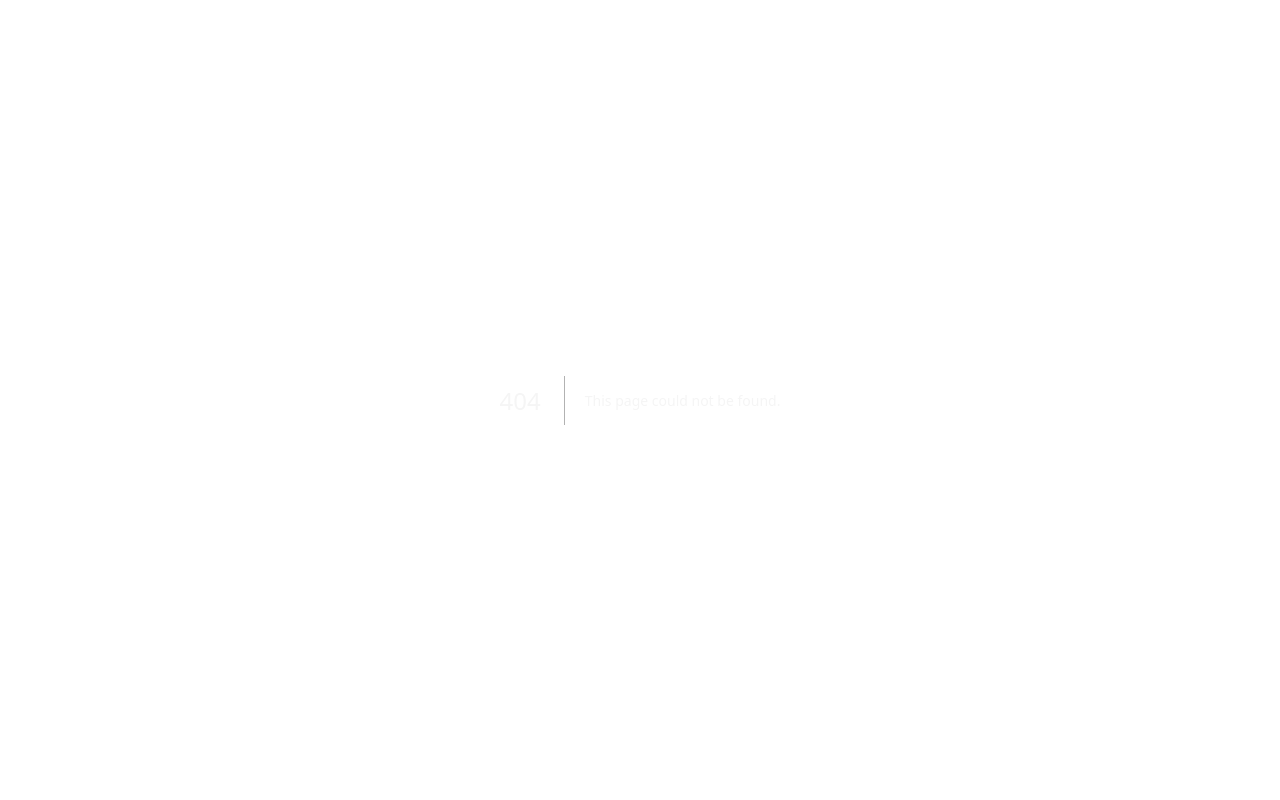
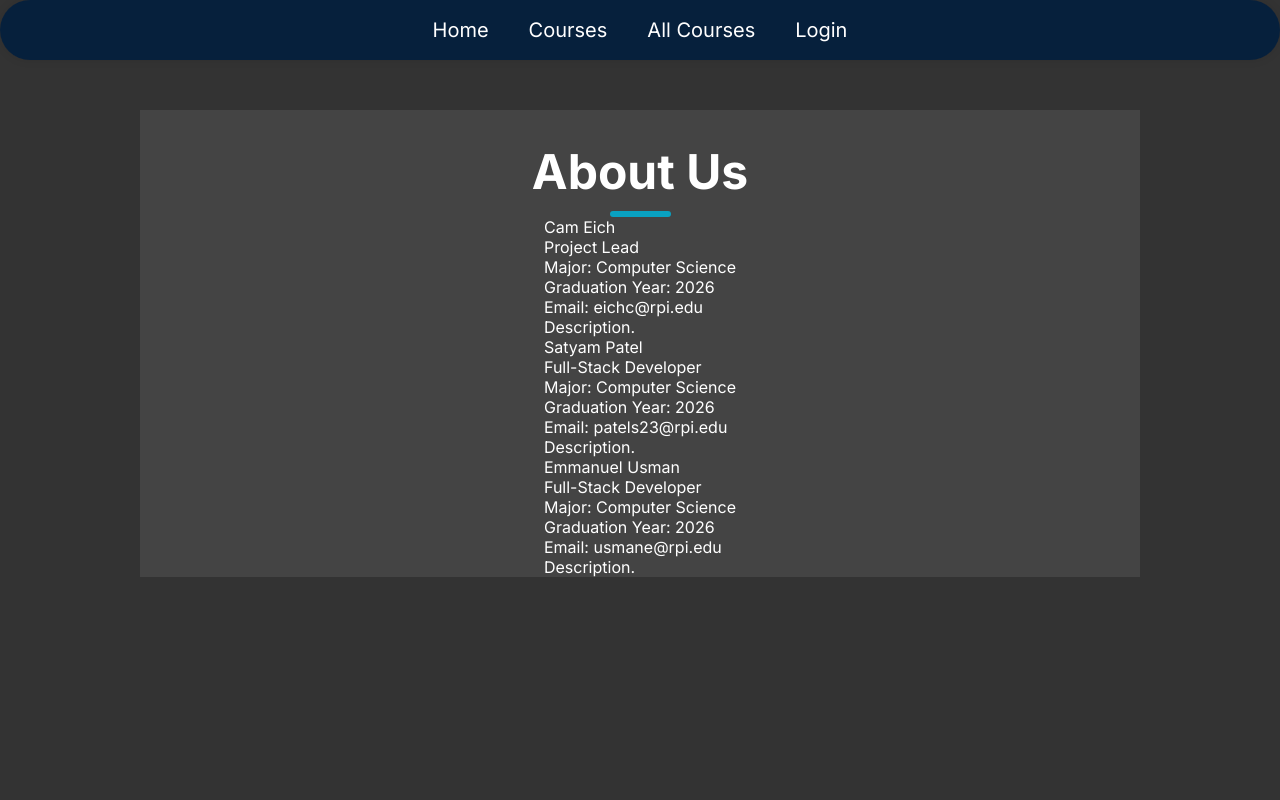
Before and after one commit to eichc/sohrrpi, a Next.js app: page /AboutUs in a window 1280 px wide. Before the commit this address had no page. Shown: the top 800 px of the page. Built offline with nearby package versions, Linux system fonts and the light colour scheme.

Commit message:
start of about us

```diff
--- /dev/null
+++ b/app/AboutUs/aboutus.module.css
@@ -0,0 +1,27 @@
+.container {
+    display: flex;
+    flex-direction: column;
+    align-items: center;
+    width: auto;
+    max-width: 1000px;
+    margin: auto;
+    background: #444444;
+    padding-bottom: none;
+    padding-top: 2em;
+    margin-bottom: 50px;
+    margin-top: 50px;
+    color: white;
+}
+
+.title {
+    font-size: 48px;
+    font-weight: 700;
+    margin-bottom: 10px;
+}
+
+.underline {
+    width: 61px;
+    height: 6px;
+    background: #00b0D5DD;
+    border-radius: 9px;
+}
--- /dev/null
+++ b/app/AboutUs/page.tsx
@@ -0,0 +1,47 @@
+import styles from "./aboutus.module.css";
+import Header from "../components/Header/header";
+import Footer from "../components/Footer/footer";
+import Bio from "../components/Bio/bio";
+
+export default function AboutUs() {
+  return (
+    <>
+      <div>
+        <Header />
+      </div>
+      <div className={styles.container}>
+        <div className={styles.title}>About Us</div>
+        <div className={styles.underline}></div>
+        <div className={styles.bioContainer}>
+          <Bio
+            name="Cam Eich"
+            major="Computer Science"
+            year="2026"
+            email="eichc@rpi.edu"
+            role="Project Lead"
+            description="Description."
+          />
+          <Bio
+            name="Satyam Patel"
+            major="Computer Science"
+            year="2026"
+            email="patels23@rpi.edu"
+            role="Full-Stack Developer"
+            description="Description."
+          />
+          <Bio
+            name="Emmanuel Usman"
+            major="Computer Science"
+            year="2026"
+            email="usmane@rpi.edu"
+            role="Full-Stack Developer"
+            description="Description."
+          />
+        </div>
+      </div>
+      <div>
+        <Footer />
+      </div>
+    </>
+  );
+}
--- a/app/AllCourses/page.tsx
+++ b/app/AllCourses/page.tsx
@@ -15,7 +15,7 @@ export default function AllCourses() {
       <div className={styles.courseContainer}>
         <div className={styles.title}>
           All Courses
-          </div>
+        </div>
         <div className={styles.underline}></div>
         <CourseList items={courses} />
       </div>
--- /dev/null
+++ b/app/ProjectInfo/projectinfo.module.css
@@ -0,0 +1,27 @@
+.container {
+    display: flex;
+    flex-direction: column;
+    align-items: center;
+    width: auto;
+    max-width: 1000px;
+    margin: auto;
+    background: #444444;
+    padding-bottom: none;
+    padding-top: 2em;
+    margin-bottom: 50px;
+    margin-top: 50px;
+}
+
+.title {
+    color: white;
+    font-size: 48px;
+    font-weight: 700;
+    margin-bottom: 10px;
+}
+
+.underline {
+    width: 61px;
+    height: 6px;
+    background: #00b0D5DD;
+    border-radius: 9px;
+}
--- /dev/null
+++ b/app/components/Bio/bio.tsx
@@ -0,0 +1,35 @@
+import styles from "./bio.module.css";
+
+interface Props {
+  name: string;
+  major: string;
+  year: string;
+  email: string;
+  role: string;
+  description: string;
+}
+
+export default function Bio({name, major, year, email, role, description}: Props) {
+  return (
+    <div className={styles.container}>
+      <div className={styles.name}>
+        {name}
+      </div>
+      <div className={styles.role}>
+        {role}
+      </div>
+      <div className={styles.info}>
+        Major: {major}
+      </div>
+      <div className={styles.info}>
+        Graduation Year: {year}
+      </div>
+      <div className={styles.info}>
+        Email: {email}
+      </div>
+      <div className={styles.description}>
+        {description}
+      </div>
+    </div>
+  );
+}
--- a/app/components/Footer/footer.tsx
+++ b/app/components/Footer/footer.tsx
@@ -1,15 +1,24 @@
 import styles from "./footer.module.css";
+import Link from "next/link";
 
 export default function Footer() {
     return (
         <div className={styles.footer}>
-            <a href="https://github.com/eichc/sohrrpi" className={styles.blackbtn} target="_blank">Github link</a>
+            <Link href="https://github.com/eichc/sohrrpi" className={styles.blackbtn}>
+              Github link
+            </Link>
             <span className="footer-separator"> | </span>
-            <a href="" className={styles.blackbtn} target="_blank">Project info</a>
+            <Link href="../ProjectInfo" className={styles.blackbtn}>
+              Project info
+            </Link>
             <span className="footer-separator"> | </span>
-            <a href="" className = "black-btn" target="_blank">Contact Us</a>
+            <Link href="../AboutUs" className={styles.blackbtn}>
+              About Us
+            </Link>
             <span className="footer-separator"> | </span>
-            <a href="https://new.rcos.io/" className={styles.blackbtn} target="_blank">An RCOS project</a>
+            <Link href="https://new.rcos.io/" className={styles.blackbtn}>
+              An RCOS project
+              </Link>
             <p className={styles.blackbtn}>Made by Cam Eich, Satyam Patel, and Emmanuel Usman</p>
         </div>
 
```
Also changed, not shown: app/ProjectInfo/page.tsx (added, +23 -0 lines), app/components/Bio/bio.module.css (added).
